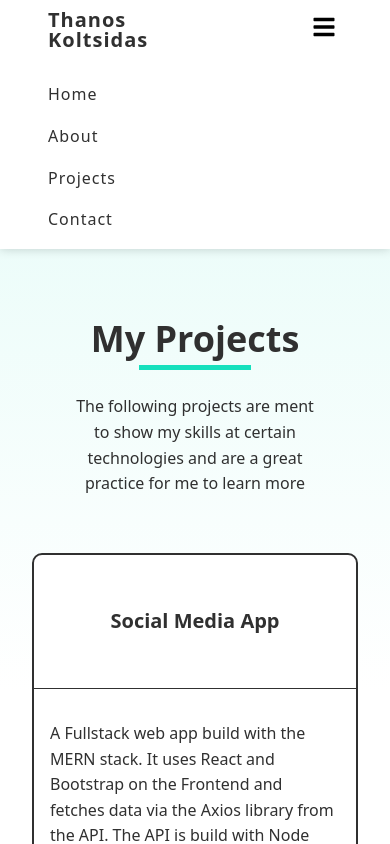
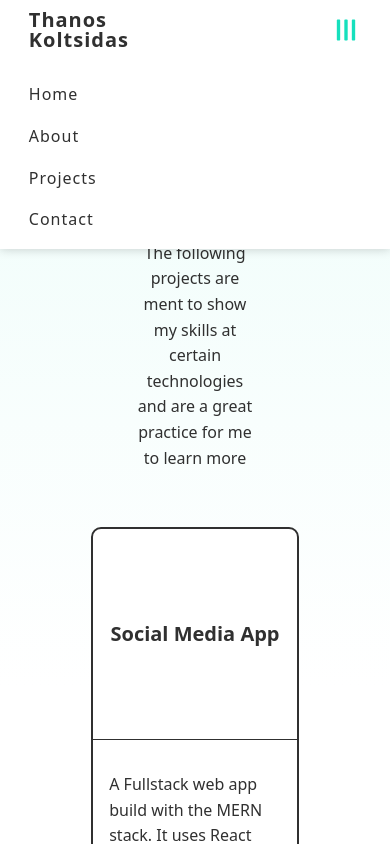
Before and after one commit to ThanosKolt/Portfolio, a React (Create React App) app: page /projects in a window 390 px wide. Both pictures are taken after a click on the button 324 px from the left and 30 px from the top of the page. Shown: the top 844 px of the page. Built offline with nearby package versions, Linux system fonts and the light colour scheme.

Commit message:
fixed navbar added cv

```diff
--- a/src/components/Navbar.js
+++ b/src/components/Navbar.js
@@ -1,27 +1,38 @@
-import React, { useEffect, useState } from "react";
+import React, { useRef, useState } from "react";
 import { Link } from "react-router-dom";
 import { FaBars } from "react-icons/fa";
 
 function Navbar() {
   const [isNavOpen, setIsNavOpen] = useState(false);
+  const barsBtn = useRef();
+  const toggleNav = (type) => {
+    if (type === "btn") {
+      setIsNavOpen(!isNavOpen);
+      barsBtn.current.classList.toggle("bars-open");
+    }
+    if (type === "link") {
+      setIsNavOpen(false);
+      barsBtn.current.classList.remove("bars-open");
+    }
+  };
   return (
     <nav>
       <h3 className="nav-logo">Thanos Koltsidas</h3>
       <div className={`nav-links ${isNavOpen ? `nav-show` : null}`}>
-        <Link to="/" onClick={() => setIsNavOpen(false)}>
+        <Link to="/" onClick={() => toggleNav("link")}>
           Home
         </Link>
-        <Link to="/about" onClick={() => setIsNavOpen(false)}>
+        <Link to="/about" onClick={() => toggleNav("link")}>
           About
         </Link>
-        <Link to="/projects" onClick={() => setIsNavOpen(false)}>
+        <Link to="/projects" onClick={() => toggleNav("link")}>
           Projects
         </Link>
-        <Link to="/contact" onClick={() => setIsNavOpen(false)}>
+        <Link to="/contact" onClick={() => toggleNav("link")}>
           Contact
         </Link>
       </div>
-      <button className="bars" onClick={() => setIsNavOpen(!isNavOpen)}>
+      <button className="bars" onClick={() => toggleNav("btn")} ref={barsBtn}>
         <FaBars></FaBars>
       </button>
     </nav>
--- a/src/index.css
+++ b/src/index.css
@@ -44,7 +44,7 @@ body {
 }
 
 section {
-  padding: 2em 2em;
+  padding: 2em;
   background: linear-gradient(rgba(22,224,189,0.08) 0%, rgba(255,255,255,1) 30%);
 }
 
@@ -89,9 +89,10 @@ nav {
   height: 60px;
   justify-content: space-between;
   align-items: center;
-  padding: 0 3em;
+  padding: 0 1.8em;
   box-shadow: 0 0px 10px 0 rgba(0,0,0,.2);
-  transition: 0.5s ease-in-out;
+  transition: color 0.5s ease-in-out;
+  z-index: 3;
 }
 
 .nav-logo {
@@ -116,9 +117,9 @@ nav {
 .bars {
   display: none;
   cursor: pointer;
-  transition: 0.5s ease-in-out;
+  transition: 0.4s ease-in-out;
 }
-.bars:hover {
+.bars-open {
   rotate: 90deg;
   color: var(--clr-accent);
 }
@@ -134,10 +135,17 @@ nav {
   }
   nav{
     display: grid;
-    grid-template-columns: 1fr 1fr;
+    grid-template-columns: 180px 1fr;
     grid-template-rows: 60px auto;
     height: fit-content;
+    z-index: 3;
+    position: fixed;
+    width: 100%;
     row-gap: 0.4em;
+    background-color: var(--clr-bg);
+  }
+  section {
+    padding: 5.7em;
   }
   .bars {
     display: block;
@@ -152,10 +160,15 @@ nav {
   flex-direction: column;
   align-items: center;
   justify-content: center;
-  height: 70vh;
 }
 .home-title {
   text-align: center;
+  margin-top: 4rem;
+}
+@media (max-width:380px){
+  .home-title{
+    font-size: 1.7rem
+  }
 }
 .home-text {
   text-align: center;
--- a/src/pages/Home.js
+++ b/src/pages/Home.js
@@ -13,7 +13,7 @@ function Home() {
         from you.
       </p>
       <button className="cv-btn">
-        <a href={require("../images/MERN-BLOG.png")} target="_blank">
+        <a href={require("../images/cv.pdf")} target="_blank">
           Get my CV
         </a>
       </button>
--- a/src/pages/Projects.js
+++ b/src/pages/Projects.js
@@ -38,9 +38,13 @@ function Projects() {
                 target="_blank"
                 className="project-link"
               >
-                View code on Github
+                View code
               </a>
-              <a href="#" target="_blank" className="project-link">
+              <a
+                href="https://mern-blog-client.netlify.app/"
+                target="_blank"
+                className="project-link"
+              >
                 Try the App
               </a>
             </div>
@@ -69,9 +73,13 @@ function Projects() {
                 target="_blank"
                 className="project-link"
               >
-                View code on Github
+                View code
               </a>
-              <a href="#" target="_blank" className="project-link">
+              <a
+                href="https://koltsidas-react-weather-app.netlify.app/"
+                target="_blank"
+                className="project-link"
+              >
                 Try the App
               </a>
             </div>
```
Also changed, not shown: 1 other file (tests, documents, lock files or other folders).
